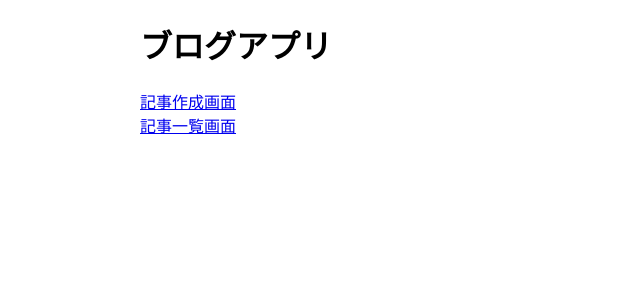
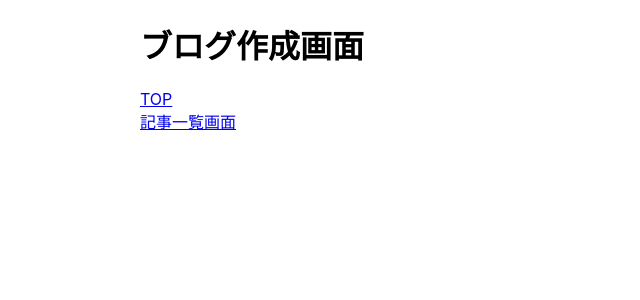
Before and after one commit to t-hirata74/react-rails-spa-aws-frontend, a React (Create React App) app: page /create in a window 1280 px wide. Shown: the top 300 px of the page, without its empty margins (0-640 px from the left). Built offline with nearby package versions, Linux system fonts and the light colour scheme.

Commit message:
ルーティングの設定

```diff
--- a/src/index.js
+++ b/src/index.js
@@ -3,13 +3,21 @@ import ReactDOM from 'react-dom/client';
 import './index.css';
 import App from './App';
 import reportWebVitals from './reportWebVitals';
-import { BrowserRouter } from "react-router-dom";
+import { BrowserRouter, Routes, Route } from "react-router-dom";
+import Blog from "./routes/blog.js";
+import Blogs from "./routes/blogs.js";
+import CreateBlog from "./routes/createBlog.js";
 
 const root = ReactDOM.createRoot(document.getElementById('root'));
 root.render(
  <React.StrictMode>
    <BrowserRouter>
-     <App />
+    <Routes>
+      <Route index element={<App />} />
+      <Route path="create" element={<CreateBlog />} />
+      <Route path="blogs" element={<Blogs />} />
+      <Route path="blogs/:id" element={<Blog />} />
+    </Routes>
    </BrowserRouter>
  </React.StrictMode>
 );
```
